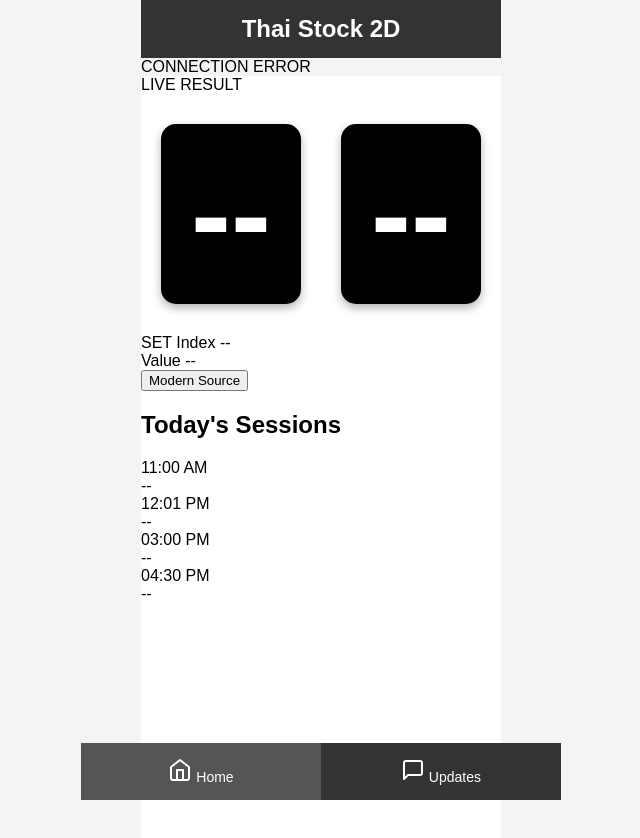
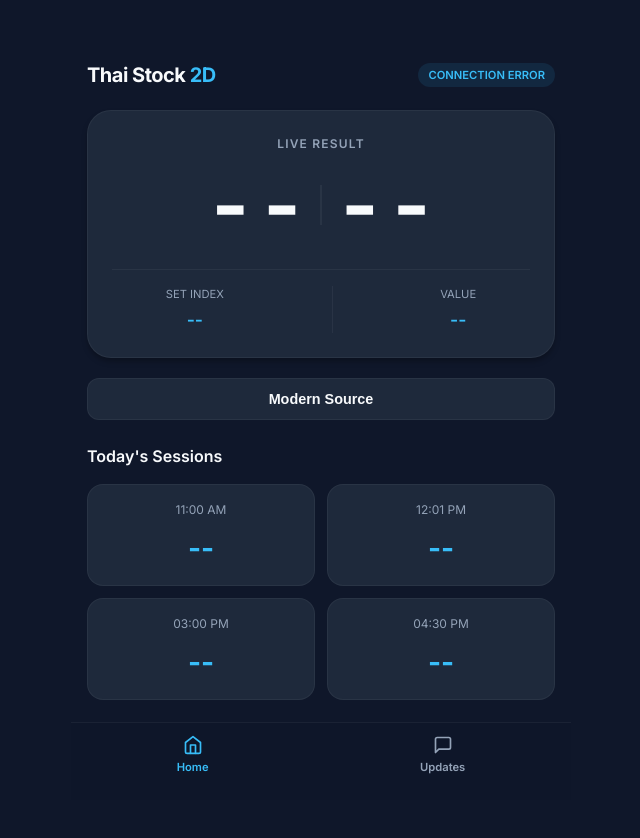
Before and after one commit to Baru2006/zay-gyi-2dfree, a plain HTML site: page index.html in a window 1280 px wide. Shown: the whole page, without its empty margins (319-959 px from the left). After the commit the page ends 800 px from the top, so only its background shows below. Drawn offline with Linux system fonts and the light colour scheme; no server answers.

Commit message:
Refactor CSS with CSS variables and styling updates

```diff
--- a/style.css
+++ b/style.css
@@ -1,135 +1,242 @@
+:root {
+    --bg-main: #0f172a;
+    --bg-card: #1e293b;
+    --primary: #38bdf8;
+    --text-main: #f8fafc;
+    --text-muted: #94a3b8;
+    --accent: #22d3ee;
+    --success: #10b981;
+    --border: rgba(255, 255, 255, 0.05);
+    --shadow: 0 4px 6px -1px rgba(0, 0, 0, 0.3);
+}
+
 * {
+    margin: 0;
+    padding: 0;
     box-sizing: border-box;
+    -webkit-tap-highlight-color: transparent;
 }
 
 body {
-    margin: 0;
-    font-family: Arial, Helvetica, sans-serif;
-    background: #f4f4f4;
-    display: flex;
-    justify-content: center;
+    background-color: var(--bg-main);
+    color: var(--text-main);
+    font-family: 'Inter', -apple-system, BlinkMacSystemFont, sans-serif;
+    line-height: 1.5;
+    overflow-x: hidden;
 }
 
-.container {
-    max-width: 480px;
-    width: 100%;
-    background: #fff;
+.app-wrapper {
+    max-width: 500px;
+    margin: 0 auto;
     min-height: 100vh;
-    position: relative;
-    padding-bottom: 60px;
+    display: flex;
+    flex-direction: column;
+    padding-bottom: 80px; /* Space for bottom nav */
 }
 
-h1 {
+/* Header */
+.header {
+    padding: 20px 16px;
+    display: flex;
+    justify-content: space-between;
+    align-items: center;
+}
+
+.logo {
+    font-size: 1.25rem;
+    font-weight: 700;
+    letter-spacing: -0.025em;
+}
+
+.logo span {
+    color: var(--primary);
+}
+
+.status-indicator {
+    font-size: 0.7rem;
+    font-weight: 600;
+    padding: 4px 10px;
+    background: rgba(56, 189, 248, 0.1);
+    color: var(--primary);
+    border-radius: 20px;
+    text-transform: uppercase;
+}
+
+/* Container */
+.container {
+    padding: 0 16px;
+}
+
+/* Hero Live Card */
+.live-card {
+    background-color: var(--bg-card);
+    border-radius: 24px;
+    padding: 24px;
     text-align: center;
-    padding: 15px;
-    margin: 0;
-    background: #333;
-    color: #fff;
-    font-size: 24px;
+    box-shadow: var(--shadow);
+    margin-bottom: 20px;
+    border: 1px solid var(--border);
+}
+
+.live-label {
+    font-size: 0.75rem;
+    font-weight: 600;
+    color: var(--text-muted);
+    letter-spacing: 0.1em;
+    margin-bottom: 12px;
 }
 
 .live-2d {
     display: flex;
+    align-items: center;
     justify-content: center;
-    gap: 20px;
-    padding: 30px 20px;
+    gap: 12px;
+    margin-bottom: 24px;
 }
 
 .digit {
-    font-size: 120px;
-    font-weight: bold;
-    background: #000;
-    color: #fff;
-    width: 140px;
-    height: 180px;
-    display: flex;
-    align-items: center;
-    justify-content: center;
-    border-radius: 15px;
-    box-shadow: 0 4px 10px rgba(0,0,0,0.3);
+    font-size: 5rem;
+    font-weight: 800;
+    color: var(--text-main);
+    line-height: 1;
+    font-variant-numeric: tabular-nums;
 }
 
-.status {
-    text-align: center;
-    font-size: 28px;
-    font-weight: bold;
-    padding: 10px;
-    min-height: 50px;
+.digit-separator {
+    width: 2px;
+    height: 40px;
+    background: var(--border);
 }
 
-.live { color: #ff0000; animation: pulse 2s infinite; }
-.locked { color: #008000; }
-.verifying { color: #ff8800; animation: blink 1s infinite; }
-
-@keyframes pulse { 0%, 100% { opacity: 1; } 50% { opacity: 0.6; } }
-@keyframes blink { 0%, 100% { opacity: 1; } 50% { opacity: 0; } }
-
-.transparency {
-    text-align: center;
-    padding: 15px;
-    font-size: 18px;
-    background: #eee;
-    margin: 20px;
-    border-radius: 10px;
+.market-data {
+    display: flex;
+    justify-content: space-around;
+    padding-top: 16px;
+    border-top: 1px solid var(--border);
 }
 
-.source-toggle {
-    text-align: center;
-    padding: 10px;
+.data-item {
+    display: flex;
+    flex-direction: column;
+    gap: 4px;
 }
 
-.source-toggle button {
-    padding: 10px 20px;
-    font-size: 18px;
-    background: #333;
-    color: #fff;
-    border: none;
-    border-radius: 8px;
-    cursor: pointer;
+.data-divider {
+    width: 1px;
+    background: var(--border);
 }
 
-.session-blocks {
-    padding: 20px;
+.label {
+    font-size: 0.7rem;
+    color: var(--text-muted);
+    text-transform: uppercase;
 }
 
-.session {
-    display: flex;
-    justify-content: space-between;
-    align-items: center;
-    padding: 15px 10px;
-    border-bottom: 1px solid #ddd;
-    font-size: 20px;
+.value {
+    font-size: 1.1rem;
+    font-weight: 600;
+    color: var(--primary);
 }
 
-.session .time {
-    font-weight: bold;
+/* Controls */
+.controls {
+    margin-bottom: 24px;
 }
 
-.session .number {
-    font-size: 36px;
-    font-weight: bold;
+.btn-source {
+    width: 100%;
+    padding: 12px;
+    background: var(--bg-card);
+    border: 1px solid var(--border);
+    color: var(--text-main);
+    border-radius: 12px;
+    font-weight: 600;
+    font-size: 0.9rem;
+    cursor: pointer;
+    transition: all 0.2s ease;
 }
 
+.btn-source:active {
+    transform: scale(0.98);
+    background: #2d3a4f;
+}
+
+/* Timeline */
+.section-title {
+    font-size: 1rem;
+    font-weight: 600;
+    margin-bottom: 16px;
+    color: var(--text-main);
+}
+
+.session-grid {
+    display: grid;
+    grid-template-columns: repeat(2, 1fr);
+    gap: 12px;
+}
+
+.session-card {
+    background: var(--bg-card);
+    padding: 16px;
+    border-radius: 16px;
+    border: 1px solid var(--border);
+    display: flex;
+    flex-direction: column;
+    align-items: center;
+    gap: 8px;
+}
+
+.session-card .time {
+    font-size: 0.75rem;
+    color: var(--text-muted);
+}
+
+.session-card .number {
+    font-size: 1.75rem;
+    font-weight: 700;
+    color: var(--primary);
+}
+
+/* Bottom Nav */
 .bottom-nav {
     position: fixed;
     bottom: 0;
-    left: 0;
-    right: 0;
-    max-width: 480px;
-    margin: 0 auto;
+    left: 50%;
+    transform: translateX(-50%);
+    width: 100%;
+    max-width: 500px;
+    background: rgba(15, 23, 42, 0.9);
+    backdrop-filter: blur(10px);
     display: flex;
-    background: #333;
+    justify-content: space-around;
+    padding: 12px 0 24px;
+    border-top: 1px solid var(--border);
+    z-index: 100;
 }
 
-.bottom-nav a {
-    flex: 1;
-    text-align: center;
-    padding: 15px 5px;
-    color: #fff;
+.nav-item {
     text-decoration: none;
-    font-size: 14px;
+    color: var(--text-muted);
+    display: flex;
+    flex-direction: column;
+    align-items: center;
+    gap: 4px;
+    font-size: 0.7rem;
+    font-weight: 600;
 }
 
-.bottom-nav a.active {
-    background: #555;
-  }
+.nav-item.active {
+    color: var(--primary);
+}
+
+.nav-item svg {
+    width: 20px;
+    height: 20px;
+}
+
+/* Tablet Upgrades */
+@media (min-width: 768px) {
+    .app-wrapper {
+        padding-top: 40px;
+    }
+}
```
